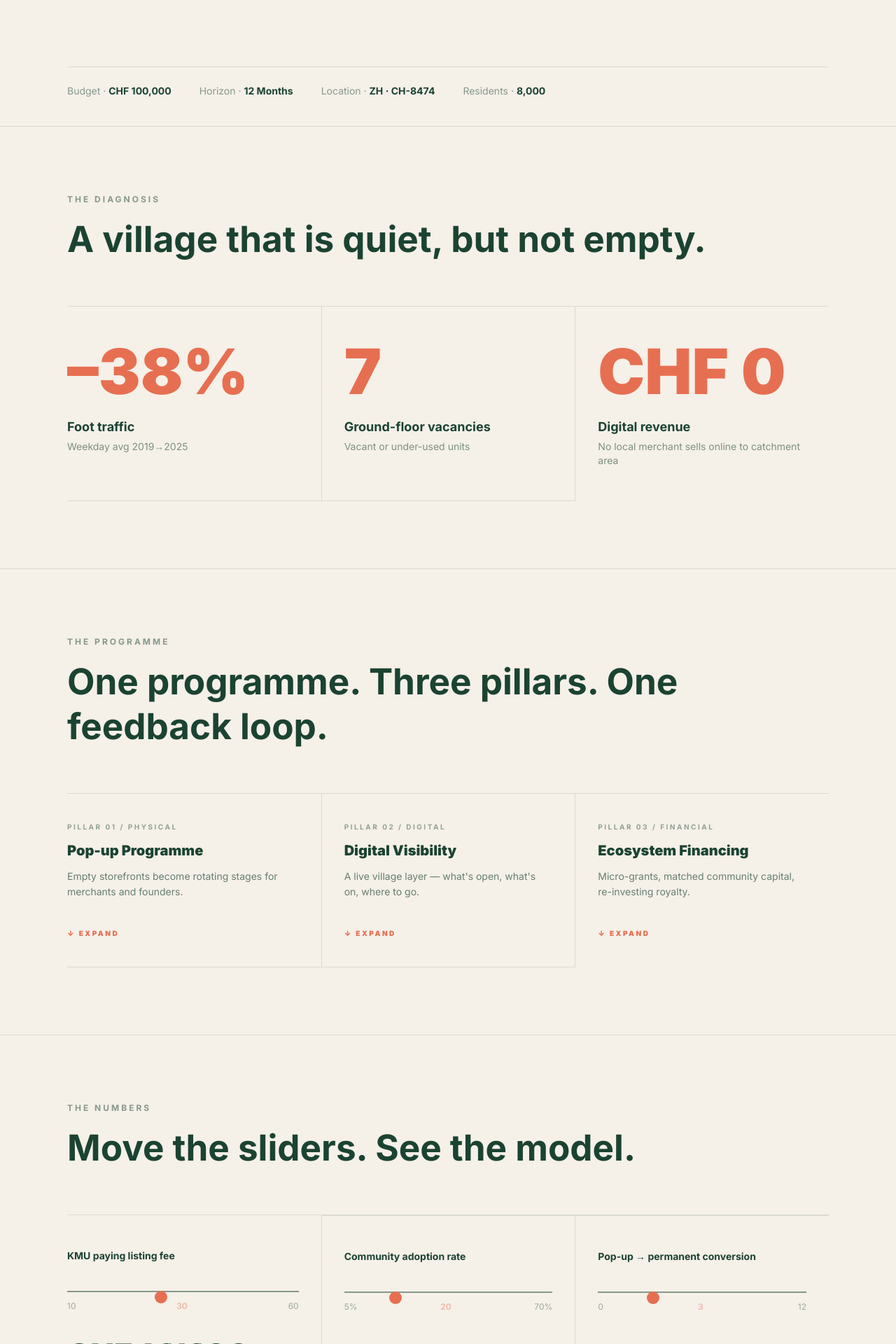
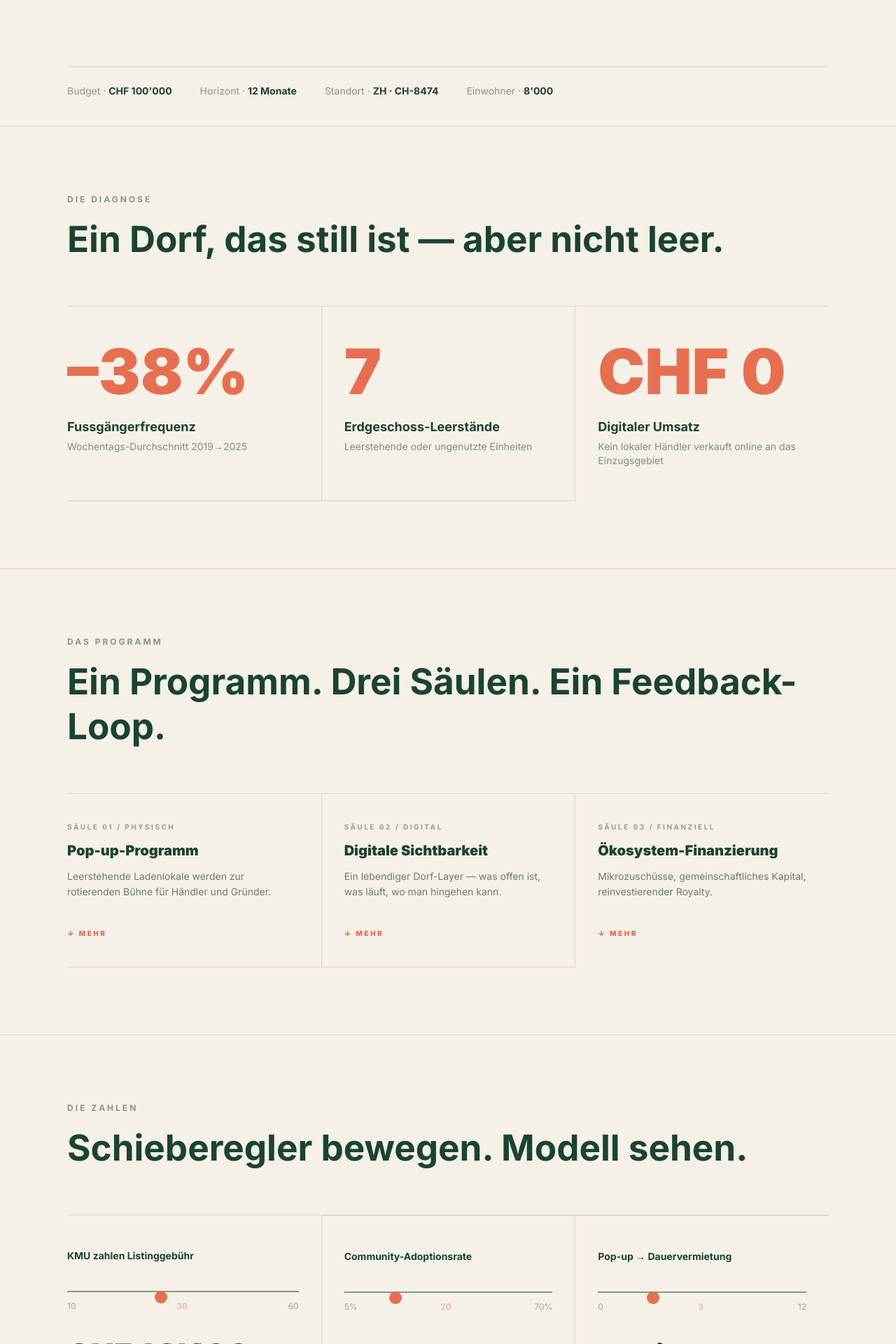
Before and after one commit to danizh910/Skillsbattle, a Next.js app: page / in a window 1280 px wide. Shown: the part 620-2540 px from the top of the page at 70% size. Built offline with nearby package versions, Linux system fonts and the light colour scheme.

Commit message:
feat: gesamten App-Inhalt auf Deutsch übersetzt

```diff
--- a/app/page.tsx
+++ b/app/page.tsx
@@ -10,74 +10,74 @@ const CORAL = '#E76F51'
 
 const pillars = [
   {
-    pillar: 'PILLAR 01',
-    category: 'Physical',
-    title: 'Pop-up Programme',
-    short: 'Empty storefronts become rotating stages for merchants and founders.',
+    pillar: 'SÄULE 01',
+    category: 'Physisch',
+    title: 'Pop-up-Programm',
+    short: 'Leerstehende Ladenlokale werden zur rotierenden Bühne für Händler und Gründer.',
     expanded:
-      '6-week residencies, light-touch leases. CHF 2k subsidy/slot. 24 slots/year. Target: 3 permanent tenants by Month 12. Each pillar is testable in 90 days.',
+      '6-Wochen-Residenzen, schlanke Mietverträge. CHF 2k Subvention/Slot. 24 Slots/Jahr. Ziel: 3 feste Mieter bis Monat 12. Jede Säule ist in 90 Tagen testbar.',
   },
   {
-    pillar: 'PILLAR 02',
+    pillar: 'SÄULE 02',
     category: 'Digital',
-    title: 'Digital Visibility',
-    short: "A live village layer — what's open, what's on, where to go.",
+    title: 'Digitale Sichtbarkeit',
+    short: 'Ein lebendiger Dorf-Layer — was offen ist, was läuft, wo man hingehen kann.',
     expanded:
-      'Google My Business for all 22 SMEs. @newdinhard TikTok/Instagram. 5–8 micro-influencers retainer model. Digital Coach 0.4 FTE. No app download required — PWA web app.',
+      'Google My Business für alle 22 KMU. @newdinhard TikTok/Instagram. 5–8 Micro-Influencer im Retainer-Modell. Digital Coach 0.4 FTE. Kein App-Download nötig — PWA-Web-App.',
   },
   {
-    pillar: 'PILLAR 03',
-    category: 'Financial',
-    title: 'Ecosystem Financing',
-    short: 'Micro-grants, matched community capital, re-investing royalty.',
+    pillar: 'SÄULE 03',
+    category: 'Finanziell',
+    title: 'Ökosystem-Finanzierung',
+    short: 'Mikrozuschüsse, gemeinschaftliches Kapital, reinvestierender Royalty.',
     expanded:
-      'Crossiety community platform CHF 13k/year. KMU listing fee CHF 40/month. Self-funded by Year 2. Seed pool CHF 60k from Gemeinde + kantonal Wirtschaftsförderung.',
+      'Crossiety Community-Plattform CHF 13k/Jahr. KMU-Listinggebühr CHF 40/Monat. Ab Jahr 2 selbstfinanziert. Startkapital CHF 60k von Gemeinde + kantonaler Wirtschaftsförderung.',
   },
 ]
 
 const phases = [
   {
     quarter: 'Q1',
-    label: 'FOUNDATION',
+    label: 'GRUNDSTEIN',
     items: [
-      'MOUs with 7 landlords',
-      'Design + research',
-      'Seed pool secured',
-      'Weekly digest',
-      'Monthly retro',
-      'Quarterly public review',
+      'MOUs mit 7 Vermietern',
+      'Design + Recherche',
+      'Startkapital gesichert',
+      'Wöchentlicher Digest',
+      'Monatliche Retro',
+      'Vierteljährliche öffentliche Überprüfung',
     ],
   },
   {
     quarter: 'Q2',
-    label: 'LAUNCH',
+    label: 'START',
     items: [
-      'Cohort 1 · 6 tenants × 6 wks',
-      'Build v0 PWA',
-      'Voucher book launches',
-      'App live for residents',
+      'Kohorte 1 · 6 Mieter × 6 Wo.',
+      'PWA v0 entwickeln',
+      'Gutscheinbuch wird lanciert',
+      'App für Einwohner live',
     ],
   },
   {
     quarter: 'Q3',
-    label: 'ITERATE',
+    label: 'ITERATION',
     items: [
-      'Cohort 2 · 6 tenants × 6 wks',
-      'Public beta 12 merchants',
-      'v1.0 pre-order & events live',
-      'First royalty collected',
-      '100 voucher books sold',
+      'Kohorte 2 · 6 Mieter × 6 Wo.',
+      'Öffentliche Beta 12 Händler',
+      'v1.0 Vorbestellung & Events live',
+      'Erste Royalty eingezogen',
+      '100 Gutscheinbücher verkauft',
     ],
   },
   {
     quarter: 'Q4',
-    label: 'SCALE',
+    label: 'WACHSTUM',
     items: [
-      'Cohort 3 · 6 tenants × 6 wks',
-      'v1.0 pre-order & events live',
-      'First royalty collected',
-      'App live for residents',
-      'Year-1 retro to Council',
+      'Kohorte 3 · 6 Mieter × 6 Wo.',
+      'v1.0 Vorbestellung & Events live',
+      'Erste Royalty eingezogen',
+      'App für Einwohner live',
+      'Jahres-Retro für den Gemeinderat',
     ],
   },
 ]
@@ -138,7 +138,7 @@ export default function Page() {
             className="text-[10px] tracking-[0.25em] uppercase font-bold"
             style={{ color: FOREST, opacity: 0.45 }}
           >
-            NEWDINHARD LIVE · Business Plan V1.0
+            NEWDINHARD LIVE · Businessplan V1.0
           </span>
         </div>
 
@@ -149,13 +149,13 @@ export default function Page() {
             style={{ fontSize: 'clamp(4.5rem, 13vw, 14rem)' }}
           >
             <span className="block" style={{ color: FOREST }}>
-              Bringing
+              Dinhard
             </span>
             <span className="block" style={{ color: FOREST }}>
-              Dinhard
+              kehrt zurück
             </span>
             <span className="block" style={{ color: CORAL }}>
-              back to life.
+              ins Leben.
             </span>
           </h1>
         </div>
@@ -165,10 +165,10 @@ export default function Page() {
           <Divider />
           <div className="flex flex-wrap gap-x-10 gap-y-2 mt-6 text-sm" style={{ color: FOREST }}>
             {[
-              ['Budget', 'CHF 100,000'],
-              ['Horizon', '12 Months'],
-              ['Location', 'ZH · CH-8474'],
-              ['Residents', '8,000'],
+              ['Budget', "CHF 100'000"],
+              ['Horizont', '12 Monate'],
+              ['Standort', 'ZH · CH-8474'],
+              ['Einwohner', "8'000"],
             ].map(([key, val]) => (
               <span key={key}>
                 <span style={{ opacity: 0.5 }}>{key} · </span>
@@ -180,26 +180,26 @@ export default function Page() {
       </section>
 
       {/* ═══════════════════════════════════════════
-          2. THE DIAGNOSIS
+          2. DIE DIAGNOSE
       ═══════════════════════════════════════════ */}
       <section className="px-6 md:px-16 lg:px-24 py-24 border-t" style={{ borderColor: `${FOREST}20` }}>
-        <SectionLabel>THE DIAGNOSIS</SectionLabel>
+        <SectionLabel>DIE DIAGNOSE</SectionLabel>
         <h2
           className="font-bold leading-tight mb-16"
           style={{ fontSize: 'clamp(1.8rem, 4vw, 3.5rem)' }}
         >
-          A village that is quiet, but not empty.
+          Ein Dorf, das still ist — aber nicht leer.
         </h2>
 
         <Divider />
         <div className="grid grid-cols-1 md:grid-cols-3">
           {[
-            { stat: '–38%', label: 'Foot traffic', sub: 'Weekday avg 2019→2025' },
-            { stat: '7', label: 'Ground-floor vacancies', sub: 'Vacant or under-used units' },
+            { stat: '–38%', label: 'Fussgängerfrequenz', sub: 'Wochentags-Durchschnitt 2019→2025' },
+            { stat: '7', label: 'Erdgeschoss-Leerstände', sub: 'Leerstehende oder ungenutzte Einheiten' },
             {
               stat: 'CHF 0',
-              label: 'Digital revenue',
-              sub: 'No local merchant sells online to catchment area',
+              label: 'Digitaler Umsatz',
+              sub: 'Kein lokaler Händler verkauft online an das Einzugsgebiet',
             },
           ].map((item, i) => (
             <div
@@ -227,15 +227,15 @@ export default function Page() {
       </section>
 
       {/* ═══════════════════════════════════════════
-          3. THE PROGRAMME
+          3. DAS PROGRAMM
       ═══════════════════════════════════════════ */}
       <section className="px-6 md:px-16 lg:px-24 py-24 border-t" style={{ borderColor: `${FOREST}20` }}>
-        <SectionLabel>THE PROGRAMME</SectionLabel>
+        <SectionLabel>DAS PROGRAMM</SectionLabel>
         <h2
           className="font-bold leading-tight mb-16"
           style={{ fontSize: 'clamp(1.8rem, 4vw, 3.5rem)' }}
         >
-          One programme. Three pillars. One feedback loop.
+          Ein Programm. Drei Säulen. Ein Feedback-Loop.
         </h2>
 
         <Divider />
@@ -264,7 +264,6 @@ export default function Page() {
                     {p.short}
                   </p>
 
-                  {/* expandable detail */}
                   <div
                     className="overflow-hidden"
                     style={{
@@ -280,12 +279,11 @@ export default function Page() {
                     </div>
                   </div>
 
-                  {/* toggle label */}
                   <div
                     className="text-[10px] tracking-[0.25em] uppercase font-black mt-5"
                     style={{ color: CORAL }}
                   >
-                    {isOpen ? '↑ CLOSE' : '↓ EXPAND'}
+                    {isOpen ? '↑ SCHLIESSEN' : '↓ MEHR'}
                   </div>
                 </div>
               </div>
@@ -295,23 +293,22 @@ export default function Page() {
       </section>
 
       {/* ═══════════════════════════════════════════
-          4. KPI CALCULATOR
+          4. KPI-RECHNER
       ═══════════════════════════════════════════ */}
       <section className="px-6 md:px-16 lg:px-24 py-24 border-t" style={{ borderColor: `${FOREST}20` }}>
-        <SectionLabel>THE NUMBERS</SectionLabel>
+        <SectionLabel>DIE ZAHLEN</SectionLabel>
         <h2
           className="font-bold leading-tight mb-16"
           style={{ fontSize: 'clamp(1.8rem, 4vw, 3.5rem)' }}
         >
-          Move the sliders. See the model.
+          Schieberegler bewegen. Modell sehen.
         </h2>
 
         <Divider />
         <div className="grid grid-cols-1 md:grid-cols-3">
-          {/* Slider 1 — KMU */}
           <div className="py-12 pr-8">
             <SliderBlock
-              label="KMU paying listing fee"
+              label="KMU zahlen Listinggebühr"
               min={10}
               max={60}
               step={1}
@@ -320,17 +317,16 @@ export default function Page() {
               minLabel="10"
               maxLabel="60"
               output={fmtCHF(platformRevenue)}
-              outputSub="Annual platform revenue"
+              outputSub="Jährlicher Plattformumsatz"
             />
           </div>
 
-          {/* Slider 2 — Adoption */}
           <div
             className="py-12 pr-8 md:pl-8 border-t md:border-t-0"
             style={{ borderLeft: `1px solid ${FOREST}20`, borderTop: `1px solid ${FOREST}20` }}
           >
             <SliderBlock
-              label="Community adoption rate"
+              label="Community-Adoptionsrate"
               min={5}
               max={70}
               step={1}
@@ -338,18 +334,17 @@ export default function Page() {
               onChange={setAdoption}
               minLabel="5%"
               maxLabel="70%"
-              output={`${fmt(activeResidents)} residents`}
-              outputSub="Active platform users"
+              output={`${fmt(activeResidents)} Nutzer`}
+              outputSub="Aktive Plattformnutzer"
             />
           </div>
 
-          {/* Slider 3 — Conversion */}
           <div
             className="py-12 pr-8 md:pl-8 border-t md:border-t-0"
             style={{ borderLeft: `1px solid ${FOREST}20`, borderTop: `1px solid ${FOREST}20` }}
           >
             <SliderBlock
-              label="Pop-up → permanent conversion"
+              label="Pop-up → Dauervermietung"
               min={0}
               max={12}
               step={1}
@@ -357,23 +352,23 @@ export default function Page() {
               onChange={setConversion}
               minLabel="0"
               maxLabel="12"
-              output={`${newTenants} new tenant${newTenants !== 1 ? 's' : ''}`}
-              outputSub="New storefronts filled"
+              output={`${newTenants} ${newTenants === 1 ? 'Mieter' : 'Mieter'}`}
+              outputSub="Neue feste Ladenlokale"
             />
           </div>
         </div>
       </section>
 
       {/* ═══════════════════════════════════════════
-          5. 12-MONTH ROADMAP
+          5. 12-MONATS-ROADMAP
       ═══════════════════════════════════════════ */}
       <section className="px-6 md:px-16 lg:px-24 py-24 border-t" style={{ borderColor: `${FOREST}20` }}>
-        <SectionLabel>THE ARC</SectionLabel>
+        <SectionLabel>DER BOGEN</SectionLabel>
         <h2
           className="font-bold leading-tight mb-16"
           style={{ fontSize: 'clamp(1.8rem, 4vw, 3.5rem)' }}
         >
-          A clear twelve-month arc.
+          Ein klarer Zwölf-Monats-Bogen.
         </h2>
 
         <Divider />
@@ -399,7 +394,6 @@ export default function Page() {
                   </div>
                   <div className="text-lg font-black mb-4">{ph.label}</div>
 
-                  {/* expandable items */}
                   <div
                     className="overflow-hidden"
                     style={{
@@ -424,7 +418,7 @@ export default function Page() {
                     className="text-[10px] tracking-[0.25em] uppercase font-black mt-5"
                     style={{ color: CORAL }}
                   >
-                    {isOpen ? '↑ CLOSE' : '↓ EXPAND'}
+                    {isOpen ? '↑ SCHLIESSEN' : '↓ MEHR'}
                   </div>
                 </div>
               </div>
@@ -442,14 +436,14 @@ export default function Page() {
             className="font-black leading-tight mb-16"
             style={{ fontSize: 'clamp(2.5rem, 7vw, 6rem)' }}
           >
-            One village,<br />back on its feet.
+            Ein Dorf,<br />wieder auf den Beinen.
           </p>
           <div
             className="border-t pt-8 flex flex-col md:flex-row justify-between gap-3 text-sm"
             style={{ borderColor: `${CREAM}25`, opacity: 0.6 }}
           >
             <span>Skills Battle 2026 · EDB · NewDinhard Digital 2027</span>
-            <span>Full business plan available on request</span>
+            <span>Vollständiger Businessplan auf Anfrage erhältlich</span>
           </div>
         </div>
       </footer>
@@ -457,7 +451,7 @@ export default function Page() {
   )
 }
 
-/* ─────────────────── SliderBlock component ─────────────────── */
+/* ─────────────────── SliderBlock ─────────────────── */
 
 function SliderBlock({
   label,
```
